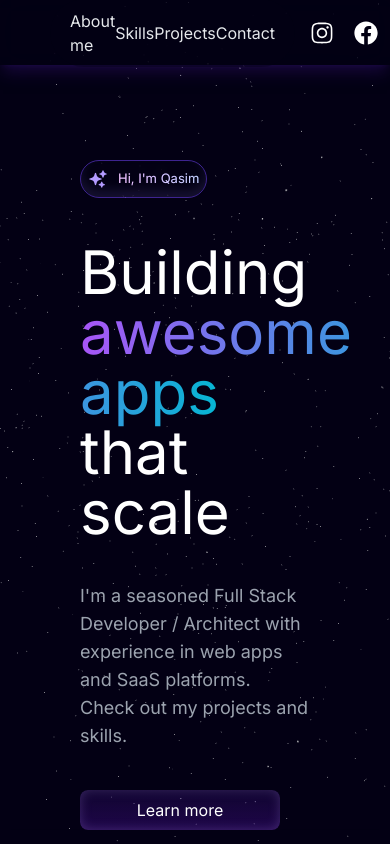
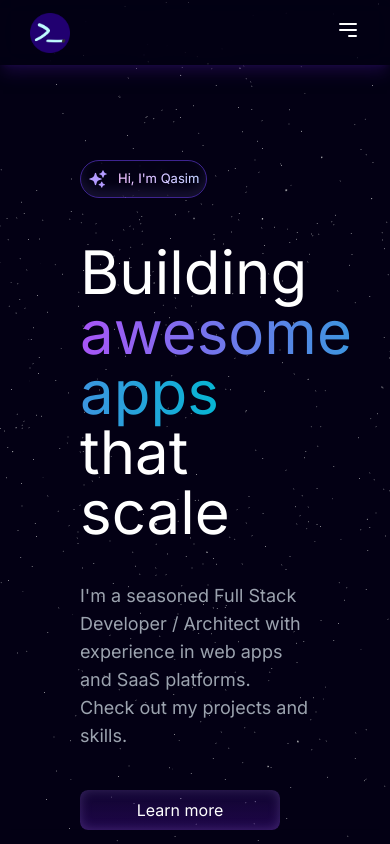
Before and after one commit to qasimzaib/portfolio, a Next.js app: page / in a window 390 px wide. Shown: the top 844 px of the page. Built offline with nearby package versions, Linux system fonts and the light colour scheme; a web font is replaced by a local one.

Commit message:
Fixed mobile nav

```diff
--- a/package.json
+++ b/package.json
@@ -13,6 +13,7 @@
     "@react-three/drei": "^9.111.5",
     "@react-three/fiber": "^8.17.6",
     "@types/three": "^0.168.0",
+    "autoprefixer": "^10.4.20",
     "clsx": "^2.1.1",
     "framer-motion": "^11.5.4",
     "next": "14.2.7",
@@ -28,8 +29,8 @@
     "@types/react-dom": "^18",
     "eslint": "^8",
     "eslint-config-next": "14.2.7",
-    "postcss": "^8",
-    "tailwindcss": "^3.4.1",
+    "postcss": "^8.4.45",
+    "tailwindcss": "^3.4.10",
     "typescript": "^5"
   }
 }
--- a/postcss.config.mjs
+++ b/postcss.config.mjs
@@ -1,3 +1,5 @@
+import autoprefixer from 'autoprefixer';
+
 /** @type {import('postcss-load-config').Config} */
 const config = {
 	plugins: {
--- a/src/components/molecules/navbar.tsx
+++ b/src/components/molecules/navbar.tsx
@@ -1,13 +1,28 @@
+'use client';
+
 import Image from 'next/image';
 import Link from 'next/link';
 
 import { LINKS, NAV_LINKS, SOCIALS } from '@/data/data';
+import { useState } from 'react';
 
 export const Navbar = () => {
+	const [isMenuOpen, setIsMenuOpen] = useState(false);
+
+	const toggleMenu = () => {
+		setIsMenuOpen(!isMenuOpen);
+	};
+
 	return (
-		<div className='w-full h-[65px] fixed top-0 shadow-lg shadow-[#2A0E61]/50 bg-[#03001427] backdrop-blur-md z-50 px-10'>
-			<div className='w-full h-full flex flex-row items-center justify-between m-auto px-[10px]'>
-				<Link href='/' className='h-auto w-auto flex flex-row items-center'>
+		<div className='w-full h-[65px] fixed top-0 shadow-lg shadow-[#2A0E61]/50 bg-[#03001427] backdrop-blur-md z-50 px-5 md:px-10'>
+			{isMenuOpen && (
+				<div
+					className='fixed inset-0 bg-gray-800 opacity-50 z-40'
+					onClick={() => setIsMenuOpen(false)}
+				></div>
+			)}
+			<div className='w-full h-full flex items-center justify-between m-auto px-[10px]'>
+				<Link href='/' className='flex items-center'>
 					<Image
 						src='/logo.png'
 						alt='Logo'
@@ -16,13 +31,13 @@ export const Navbar = () => {
 						draggable={false}
 						className='cursor-pointer hover:animate-slowspin'
 					/>
-					<div className='font-bold ml-[10px] hidden md:block text-gray-300'>
+					<div className='font-bold ml-[10px] text-gray-300 hidden sm:block'>
 						Qasim Zaib
 					</div>
 				</Link>
 
-				<div className='w-[500px] h-full flex flex-row items-center justify-between md:mr-20'>
-					<div className='flex items-center justify-between w-full h-auto border-[rgba(112,66,248,0.38)] bg-[rgba(3,0,20,0.37)] mr-[15px] px-[20px] py-[10px] rounded-full text-gray-200'>
+				<div className='hidden md:flex items-center justify-between w-[500px] h-full md:mr-20'>
+					<div className='flex items-center justify-between w-full h-auto border-[rgba(112,66,248,0.38)] bg-[rgba(3,0,20,0.37)] px-[20px] py-[10px] rounded-full text-gray-200'>
 						{NAV_LINKS.map((link) => (
 							<Link
 								key={link.title}
@@ -35,7 +50,29 @@ export const Navbar = () => {
 					</div>
 				</div>
 
-				<div className='flex flex-row gap-5'>
+				<div className='md:hidden'>
+					<button
+						onClick={toggleMenu}
+						className='text-white focus:outline-none'
+					>
+						<svg
+							className='w-6 h-6'
+							fill='none'
+							stroke='currentColor'
+							viewBox='0 0 24 24'
+							xmlns='http://www.w3.org/2000/svg'
+						>
+							<path
+								strokeLinecap='round'
+								strokeLinejoin='round'
+								strokeWidth='2'
+								d='M4 6h16M4 12h16m-7 6h7'
+							/>
+						</svg>
+					</button>
+				</div>
+
+				<div className='hidden md:flex gap-5'>
 					{SOCIALS.map(({ link, name, icon: Icon }) => (
 						<Link
 							href={link}
@@ -48,6 +85,23 @@ export const Navbar = () => {
 					))}
 				</div>
 			</div>
+
+			{isMenuOpen && (
+				<div className="md:hidden fixed pb-[100px] inset-x-0 top-[65px] bg-[#03001499] p-5 rounded-lg text-gray-200 opacity-100 transition-transform duration-300 transform ${isMenuOpen ? 'translate-y-0' : '-translate-y-full'}">
+					<div className='flex flex-col items-center w-full space-y-4'>
+						{NAV_LINKS.map((link) => (
+							<Link
+								key={link.title}
+								href={link.link}
+								className='w-full py-3 px-5 text-lg font-semibold rounded-md bg-[#040018] text-gray-200 text-center hover:bg-[#05001f] hover:text-[rgb(112,66,248)] transition-colors'
+								onClick={() => setIsMenuOpen(false)} // Close menu on link click
+							>
+								{link.title}
+							</Link>
+						))}
+					</div>
+				</div>
+			)}
 		</div>
 	);
 };
--- a/src/data/data.tsx
+++ b/src/data/data.tsx
@@ -328,7 +328,7 @@ export const FOOTER_DATA = [
 			{
 				name: 'Learn about me',
 				icon: null,
-				link: '/about',
+				link: '#about',
 			},
 			{
 				name: 'Contact Me',
@@ -342,19 +342,19 @@ export const FOOTER_DATA = [
 export const NAV_LINKS = [
 	{
 		title: 'About me',
-		link: '/about',
+		link: '#about',
 	},
 	{
 		title: 'Skills',
-		link: '/skills',
+		link: '#skills',
 	},
 	{
 		title: 'Projects',
-		link: '/projects',
+		link: '#projects',
 	},
 	{
 		title: 'Contact',
-		link: '/contact',
+		link: '#contact',
 	},
 ] as const;
 
```
Also changed, not shown: src/app/globals.css (line endings or trailing spaces), 1 other file (tests, documents, lock files or other folders).
